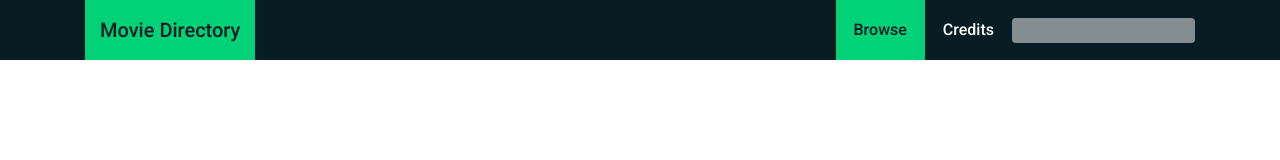
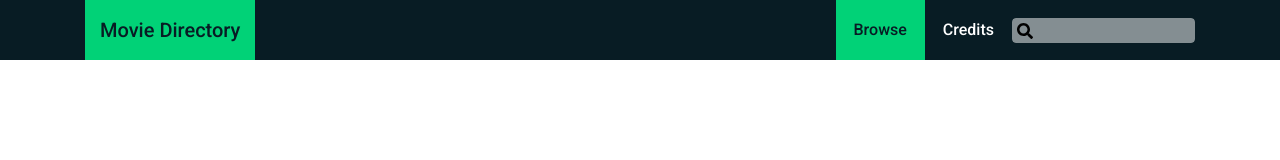
Before and after one commit to macanrox/movie-directory, a React (Create React App) app: page / in a window 1280 px wide. Shown: the top 160 px of the page. Built offline with nearby package versions, Linux system fonts and the light colour scheme.

Commit message:
Adds search icon to input.

```diff
--- a/src/components/MovieNav/MovieNav.scss
+++ b/src/components/MovieNav/MovieNav.scss
@@ -79,6 +79,10 @@ STYLES
   }
 
   &__search {
+    background-image: url(./search-solid.svg);
+    background-repeat: no-repeat;
+    background-position: 5px 5px;
+    background-size: 16px;
     height: 30px;
     padding: 0;
     align-self: center;
```
Also changed, not shown: src/components/MovieNav/search-solid.svg (added), 1 other file (tests, documents, lock files or other folders).
